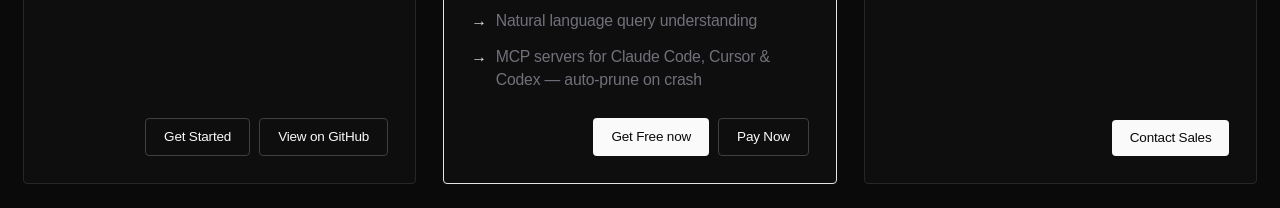
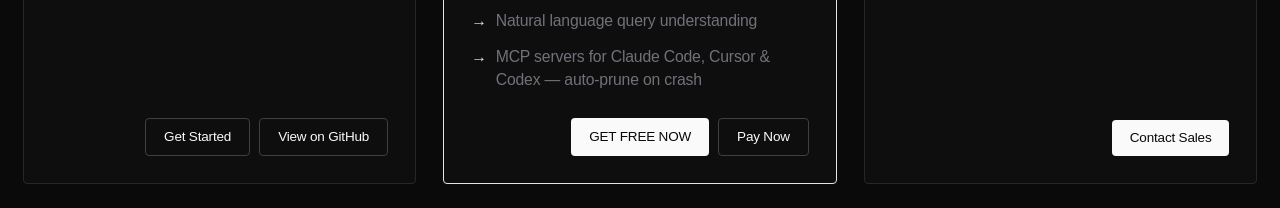
Before and after one commit to Roka-Dev-Labs/roka, a plain HTML site: page index.html in a window 1280 px wide. Shown: the part 11166-11374 px from the top of the page. Drawn offline with nearby package versions, Linux system fonts and the light colour scheme; no server answers.

Commit message:
cap letters

```diff
--- a/index.html
+++ b/index.html
@@ -2574,7 +2574,7 @@
                     <li class="flex gap-2"><span class="text-[var(--success)]">→</span> MCP servers for Claude Code, Cursor &amp; Codex — auto-prune on crash</li>
                 </ul>
                 <div class="flex gap-2 justify-end">
-                    <button type="button" id="proFeedbackBtn" class="btn-primary rounded-lg py-2 px-4 text-xs font-medium pro-tier-cta">Get Free now</button>
+                    <button type="button" id="proFeedbackBtn" class="btn-primary rounded-lg py-2 px-4 text-xs font-medium pro-tier-cta">GET FREE NOW</button>
                     <a href="/login.html" class="btn-secondary rounded-lg py-2 px-4 text-xs font-medium">Pay Now</a>
                 </div>
             </div>
```
